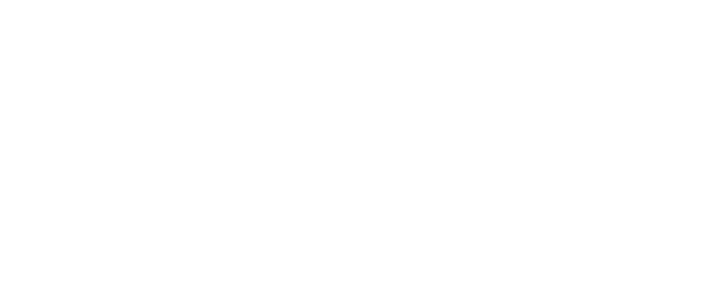
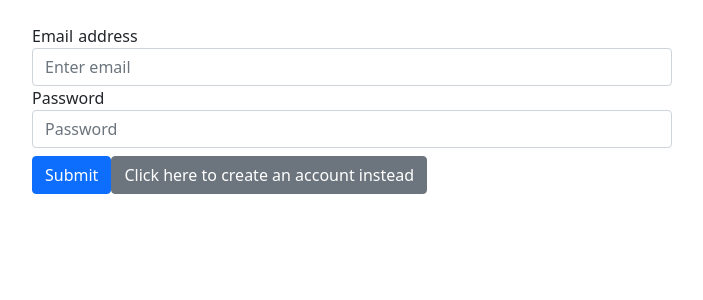
Before and after one commit to mattgrosso/game-hat, a Nuxt app: page /auth in a window 1280 px wide. Before the commit this address had no page. Shown: the top 300 px of the page, without its empty margins (288-991 px from the left). Built offline with nearby package versions, Linux system fonts and the light colour scheme.

Commit message:
Adds auth page for later use

```diff
--- a/nuxt.config.js
+++ b/nuxt.config.js
@@ -1,13 +1,40 @@
 export default {
+  server: {
+    port: 8000,
+  },
+  target: 'static',
   // Global page headers (https://go.nuxtjs.dev/config-head)
   head: {
-    title: 'game-hat',
+    title: 'Game Hat',
     meta: [
       { charset: 'utf-8' },
-      { name: 'viewport', content: 'width=device-width, initial-scale=1' },
+      {
+        name: 'viewport',
+        content:
+          'minimal-ui, width=device-width, initial-scale=1, maximum-scale=1, user-scalable=no',
+      },
       { hid: 'description', name: 'description', content: '' },
     ],
-    link: [{ rel: 'icon', type: 'image/x-icon', href: '/favicon.ico' }],
+    link: [
+      { rel: 'icon', type: 'image/x-icon', href: '/favicon.ico' },
+      {
+        rel: 'stylesheet',
+        href:
+          'https://cdn.jsdelivr.net/npm/bootstrap@5.0.0-beta1/dist/css/bootstrap.min.css',
+        integrity:
+          'sha384-giJF6kkoqNQ00vy+HMDP7azOuL0xtbfIcaT9wjKHr8RbDVddVHyTfAAsrekwKmP1',
+        crossorigin: 'anonymous',
+      },
+      {
+        rel: 'preconnect',
+        href: 'https://fonts.gstatic.com',
+      },
+      {
+        rel: 'stylesheet',
+        href:
+          'https://fonts.googleapis.com/css2?family=Roboto+Slab&display=swap',
+      },
+    ],
   },
 
   // Global CSS (https://go.nuxtjs.dev/config-css)
@@ -20,10 +47,7 @@ export default {
   components: true,
 
   // Modules for dev and build (recommended) (https://go.nuxtjs.dev/config-modules)
-  buildModules: [
-    // https://go.nuxtjs.dev/eslint
-    '@nuxtjs/eslint-module',
-  ],
+  buildModules: [],
 
   // Modules (https://go.nuxtjs.dev/config-modules)
   modules: [
@@ -32,8 +56,14 @@ export default {
   ],
 
   // Axios module configuration (https://go.nuxtjs.dev/config-axios)
-  axios: {},
+  axios: {
+    proxy: false,
+  },
+
+  // proxy: {
+  //   'apis.justwatch.com': 'https://fast-refuge-34363.herokuapp.com/',
+  // },
 
   // Build Configuration (https://go.nuxtjs.dev/config-build)
   build: {},
-}
+};
--- /dev/null
+++ b/pages/auth/index.vue
@@ -0,0 +1,80 @@
+<template>
+  <div class="sign-in-form">
+    <form @submit.prevent="onSubmit" class="col-6 mx-auto my-4">
+      <div class="form-group">
+        <label for="exampleInputEmail1">Email address</label>
+        <input
+          type="email"
+          v-model="email"
+          class="form-control"
+          id="exampleInputEmail1"
+          aria-describedby="emailHelp"
+          placeholder="Enter email"
+        >
+      </div>
+      <div class="form-group">
+        <label for="exampleInputPassword1">Password</label>
+        <input
+          type="password"
+          v-model="password"
+          class="form-control"
+          id="exampleInputPassword1"
+          placeholder="Password"
+        >
+      </div>
+      <button type="submit" class="btn btn-primary my-2">Submit</button>
+      <button
+        class="btn btn-secondary btn-secondary my-2"
+        @click.prevent="isLogin = !isLogin"
+      >
+        Click here to {{ isLogin ? "create an account" : "sign in" }} instead
+      </button>
+    </form>
+  </div>
+</template>
+
+<script>
+export default {
+  name: "Login",
+  data() {
+   return {
+     isLogin: true,
+     email: "",
+     password: ""
+   }
+  },
+  methods: {
+    async onSubmit() {
+      let authUrl = "https://identitytoolkit.googleapis.com/v1/accounts:signInWithPassword?key=AIzaSyDcGNK9jufWQ1DQXBZQ4fCtqz4qA4KUGP4";
+
+      if (!this.isLogin) {
+        authUrl = 'https://identitytoolkit.googleapis.com/v1/accounts:signUp?key=AIzaSyDcGNK9jufWQ1DQXBZQ4fCtqz4qA4KUGP4'
+      }
+
+      try {
+        const result = await this.$axios.$post(
+          authUrl,
+          {
+            email: this.email,
+            password: this.password,
+            returnSecureToken: true
+          }
+        )
+
+        // Right here people will get back a token that we will need to submit when they are posting
+        // to the database. Probably there should be some sort of user object that we keep in vuex.
+        // Also, maybe there's a way to store someone's token in local storage so they don't have to
+        // log in all the time.
+        console.log('result: ', result);
+      } catch (error) {
+        // One likely error here is that an email is already in use (the person already has an account)
+        console.log('error: ', error);
+      }
+    }
+  },
+}
+</script>
+
+<style>
+
+</style>
```
Also changed, not shown: package.json (+7 -8 lines), .eslintrc.js (deleted), 1 other file (tests, documents, lock files or other folders).
